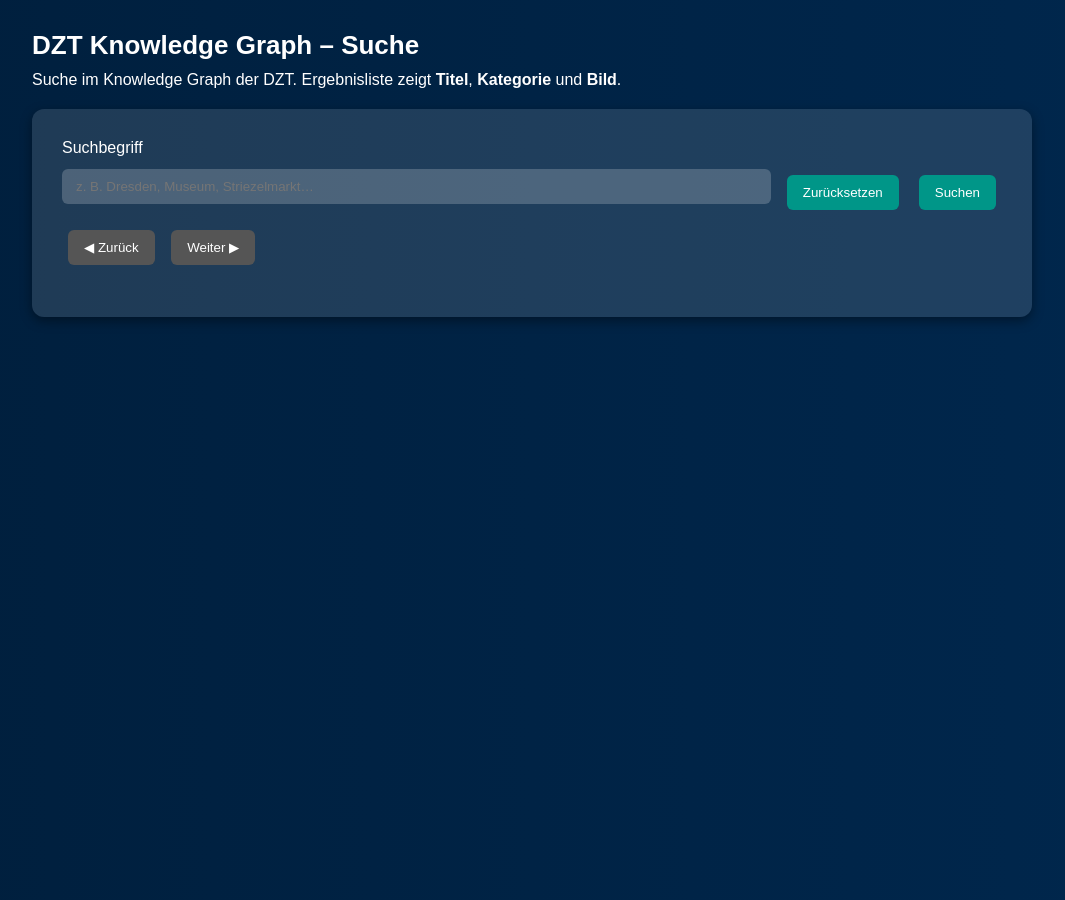
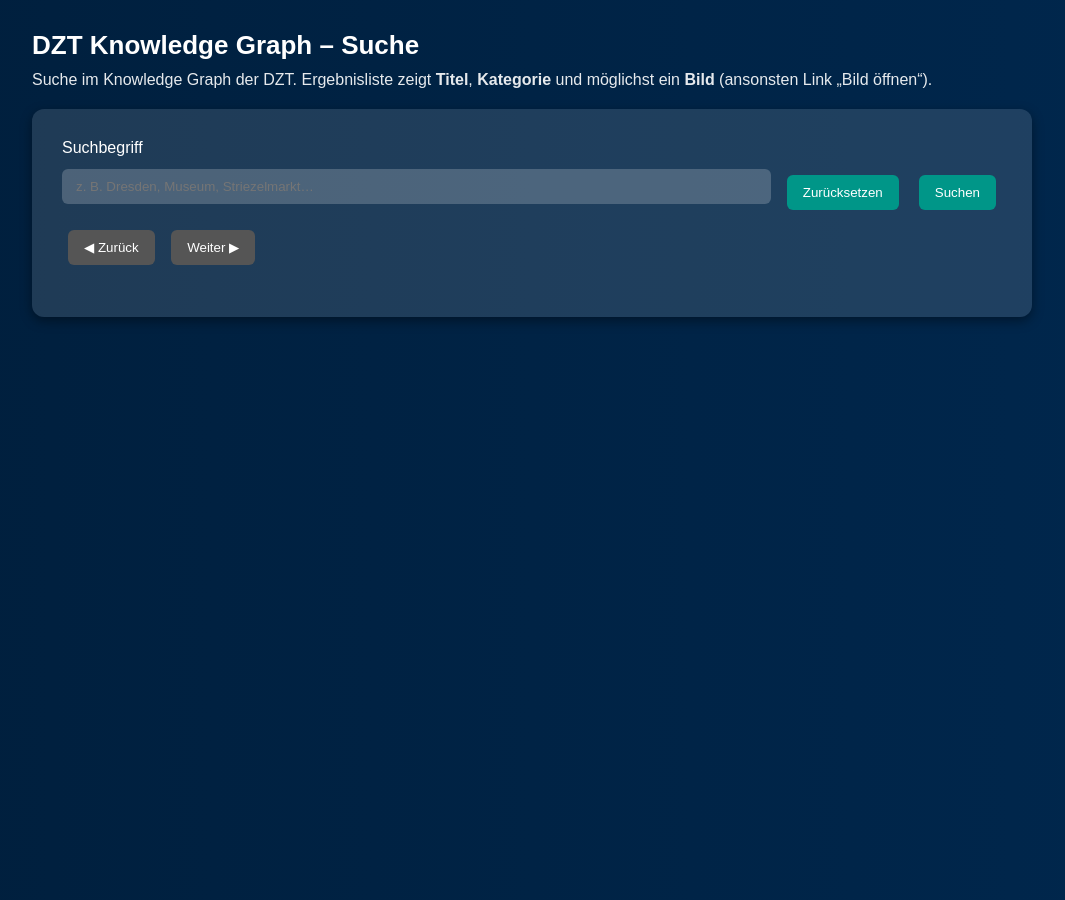
Before and after one commit to Tim-Meyer-TMGS/SaTourN, a Jekyll site: the page KG-Finder/index.html, which Jekyll copies as it is, in a window 1280 px wide. Shown: the whole page, without its empty margins (108-1173 px from the left). Built offline with Jekyll 4.4.1, drawn with Linux system fonts in a browser that asks for light colours; some of the changed lines change nothing that is shown.

Commit message:
Update index.html

```diff
--- a/KG-Finder/index.html
+++ b/KG-Finder/index.html
@@ -5,23 +5,25 @@
   <meta name="viewport" content="width=device-width, initial-scale=1" />
   <title>DZT Knowledge Graph – Suche</title>
   <style>
-/* === styles_trimmed.css (relevant) === */
+/* === styles_trimmed.css (Auszug, auf App zugeschnitten) === */
 * { margin:0; padding:0; box-sizing:border-box; font-family:"Arial",sans-serif; color:#fff; }
 body { display:flex; flex-direction:column; align-items:center; min-height:100vh; width:100%; padding:20px;
   background:linear-gradient(to right,#001f3d,#00274d); color:#fff; }
+.header { width:100%; max-width:1000px; margin-top:10px; }
 .container { background:rgba(255,255,255,.12); padding:30px; border-radius:12px; box-shadow:0 4px 12px rgba(0,0,0,.4);
   text-align:left; max-width:1000px; width:100%; margin:20px auto; }
 h1 { font-size:26px; margin-bottom:10px; }
+p.sub { opacity:.9; }
 button { padding:10px 16px; background:#009688; color:#fff; border:none; border-radius:6px; cursor:pointer; margin:6px; transition:background .2s; }
 button:hover{background:#00796b} button:disabled{background:#555; cursor:default}
 input[type="text"]{width:100%; padding:10px 14px; margin:12px 0; background:rgba(255,255,255,.2); color:#fff; border:none; border-radius:6px;}
-.header { width:100%; max-width:1000px; margin-top:10px; }
 .form-grid { display:grid; grid-template-columns: 1fr auto; gap:10px; align-items:end; }
 #results { margin-top:16px; display:grid; gap:12px; }
 .result { display:grid; grid-template-columns:140px 1fr; gap:14px; padding:12px; border:1px solid rgba(255,255,255,.25); border-radius:10px; background:rgba(0,0,0,.25); }
-.thumb { width:140px; height:100px; border-radius:8px; overflow:hidden; background:rgba(0,0,0,.5); border:1px solid rgba(255,255,255,.25);
-  display:grid; place-items:center; font-size:12px; color:#d0e6ff; }
+.thumb { width:140px; height:100px; border-radius:8px; overflow:hidden; background:rgba(0,0,0,.45); border:1px solid rgba(255,255,255,.25);
+  display:grid; place-items:center; font-size:12px; color:#d0e6ff; position:relative; }
 .thumb img { width:100%; height:100%; object-fit:cover; display:block; }
+.badge { position:absolute; left:6px; top:6px; background:rgba(0,0,0,.6); border:1px solid rgba(255,255,255,.3); border-radius:6px; padding:2px 6px; font-size:11px; }
 .meta { display:grid; gap:6px; }
 .title { font-size:18px; font-weight:700; }
 .line a { color:#9effb0; text-decoration:none; }
@@ -29,12 +31,13 @@
 .count, #status { color:#e0e0e0; font-size:13px; }
 .spinner { display:inline-block; width:16px; height:16px; border-radius:50%; border:3px solid rgba(255,255,255,.35); border-top-color:#00d1ff; animation:spin 1s linear infinite; }
 @keyframes spin { to { transform: rotate(360deg); } }
+a.btn-link { display:inline-block; margin-top:4px; font-size:12px; color:#aee3ff; text-decoration:underline; }
   </style>
 </head>
 <body>
   <div class="header">
     <h1>DZT Knowledge Graph – Suche</h1>
-    <p class="sub">Suche im Knowledge Graph der DZT. Ergebnisliste zeigt <strong>Titel</strong>, <strong>Kategorie</strong> und <strong>Bild</strong>.</p>
+    <p class="sub">Suche im Knowledge Graph der DZT. Ergebnisliste zeigt <strong>Titel</strong>, <strong>Kategorie</strong> und möglichst ein <strong>Bild</strong> (ansonsten Link „Bild öffnen“).</p>
   </div>
 
   <section class="container">
@@ -75,14 +78,19 @@
   </template>
 
 <script>
-    // ==== Konfiguration ====
-    const API_KEY = '3b49f5e2f44665aec87f761d4cafb9d2'; // öffentlicher Key (vom Nutzer freigegeben)
+/* ==========================
+   Konfiguration
+========================== */
+const API_KEY = '3b49f5e2f44665aec87f761d4cafb9d2';      // öffentlicher Key (von dir freigegeben)
 const DS_LIST_URL = 'https://semantify.it/list/CRkyvcqGqeUu';
 const FIXED_LANG = 'de';
+const PAGE_SIZE = 10;
 
-    // ==== State & DOM ====
+/* ==========================
+   State & DOM
+========================== */
 let page = 1;
-    const PAGE_SIZE = 10;
+let lastQuery = '';
 
 const form = document.getElementById('searchForm');
 const inputQ = document.getElementById('q');
@@ -95,13 +103,20 @@
 const resetBtn = document.getElementById('resetBtn');
 
 (function init() {
-      prevBtn.addEventListener('click', () => { if (page>1) { page--; search(inputQ.value.trim()); } });
-      nextBtn.addEventListener('click', () => { page++; search(inputQ.value.trim()); });
+  prevBtn.addEventListener('click', () => { if (page>1) { page--; search(lastQuery); } });
+  nextBtn.addEventListener('click', () => { page++; search(lastQuery); });
   resetBtn.addEventListener('click', () => { inputQ.value=''; page=1; results.innerHTML=''; countEl.textContent=''; status(''); });
-      form.addEventListener('submit', (e) => { e.preventDefault(); page = 1; search(inputQ.value.trim()); });
+  form.addEventListener('submit', (e) => {
+    e.preventDefault();
+    page = 1;
+    lastQuery = inputQ.value.trim();
+    search(lastQuery);
+  });
 })();
 
-    // ==== UI/Helper ====
+/* ==========================
+   Utilities
+========================== */
 function status(msg, isError=false) { statusEl.innerHTML = msg ? (isError ? `<span style="color:#ff6b6b">${msg}</span>` : msg) : ''; }
 function getFirstProp(obj, keys) {
   if (!obj || typeof obj !== 'object') return undefined;
@@ -109,15 +124,16 @@
     if (Object.prototype.hasOwnProperty.call(obj, k)) return obj[k];
     const hit = Object.keys(obj).find(key =>
       key.endsWith('/' + k.split(':').pop()) || key.endsWith('#' + k.split(':').pop()) || key === k
-        ); if (hit) return obj[hit];
-      } return undefined;
+    );
+    if (hit) return obj[hit];
+  }
+  return undefined;
 }
 function pickLangString(value) {
   if (!value) return '';
-      const lang = FIXED_LANG;
-      const pick = (v)=> typeof v==='string' ? v : (v?.['@value'] || v?.value || '');
+  const pick = v => typeof v === 'string' ? v : (v?.['@value'] || v?.value || '');
   if (Array.isArray(value)) {
-        const byLang = value.find(v => v && (v['@language'] === lang || v['language'] === lang)); if (byLang) return pick(byLang);
+    const byLang = value.find(v => v && (v['@language'] === FIXED_LANG || v['language'] === FIXED_LANG)); if (byLang) return pick(byLang);
     const de = value.find(v => v && (v['@language'] === 'de' || v['language'] === 'de')); if (de) return pick(de);
     const any = value.find(v => v && (v['@value'] || v['value'])); return any ? pick(any) : (typeof value[0] === 'string' ? value[0] : '');
   }
@@ -126,24 +142,26 @@
 }
 function selectPrimaryNode(data, uri) {
   if (!data) return null;
-      if (Array.isArray(data)) { const byId = data.find(n => n && (n['@id'] === uri || n['@id'] === decodeURIComponent(uri))); return byId || data.find(n => n && n['@type']) || data[0]; }
-      if (data && Array.isArray(data['@graph'])) {
+  if (Array.isArray(data)) {
+    const byId = data.find(n => n && (n['@id'] === uri || n['@id'] === decodeURIComponent(uri)));
+    return byId || data.find(n => n && n['@type']) || data[0];
+  }
+  if (Array.isArray(data['@graph'])) {
     const exact = data['@graph'].find(n => n && (n['@id'] === uri || n['@id'] === decodeURIComponent(uri)));
-        if (exact) return exact; const firstThing = data['@graph'].find(n => n && n['@type']); return firstThing || data['@graph'][0];
-      } return data;
+    return exact || data['@graph'].find(n => n && n['@type']) || data['@graph'][0];
   }
-    function fallbackTitleFromUri(uri) { try { const last = uri.split(/[/#]/).pop() || uri; return decodeURIComponent(last).replace(/[-_]/g, ' '); } catch { return uri; } }
+  return data;
+}
 function indexGraph(data) {
   const map = new Map();
-      if (!data) return map;
-      const push = (n)=> { if (n && typeof n==='object' && typeof n['@id']==='string') map.set(n['@id'], n); };
+  const push = n => { if (n && typeof n==='object' && typeof n['@id']==='string') map.set(n['@id'], n); };
   if (Array.isArray(data)) data.forEach(push);
   if (Array.isArray(data['@graph'])) data['@graph'].forEach(push);
   else if (data && typeof data==='object') push(data);
   return map;
 }
-
-    // === Bild-URL-Tools ===
+function fallbackTitleFromUri(uri) { try { const last = uri.split(/[/#]/).pop() || uri; return decodeURIComponent(last).replace(/[-_]/g, ' '); } catch { return uri; } }
+function getOriginFromUri(uri) { try { const u = new URL(uri); return `${u.protocol}//${u.host}`; } catch { return ''; } }
 function absoluteFromOriginMaybe(u, origin) {
   if (!u || typeof u !== 'string') return '';
   if (/^https?:\/\//i.test(u)) return u;
@@ -151,8 +169,10 @@
   if (u.startsWith('/')) return origin.replace(/\/+$/,'') + u;
   return '';
 }
-    function getOriginFromUri(uri) { try { const u = new URL(uri); return `${u.protocol}//${u.host}`; } catch { return ''; } }
 
+/* ==========================
+   Bild-Auflösung
+========================== */
 function extractUrlFromImage(img, origin, graphMap) {
   const read = (v) => {
     if (!v) return '';
@@ -190,7 +210,6 @@
   if (Array.isArray(img)) { for (const n of img) { const u = read(n); if (u) return u; } return ''; }
   return read(img);
 }
-
 function pickImageUrl(node, thingUri, graphMap) {
   const origin = getOriginFromUri(thingUri || '');
   const propsList = [
@@ -198,8 +217,8 @@
     ['https://schema.org/thumbnailUrl','http://schema.org/thumbnailUrl','schema:thumbnailUrl','thumbnailUrl'],
     ['https://schema.org/photo','http://schema.org/photo','schema:photo','photo'],
     ['https://schema.org/logo','http://schema.org/logo','schema:logo','logo'],
-        ['https://schema.org/hasRepresentation','http://schema.org/hasRepresentation','schema:hasRepresentation','hasRepresentation'],
-        ['https://schema.org/depiction','http://schema.org/depiction','schema:depiction','depiction']
+    ['https://schema.org/hasRepresentation','http://schema.org/hasRepresentation','hasRepresentation'],
+    ['https://schema.org/depiction','http://schema.org/depiction','depiction']
   ];
   for (const props of propsList) {
     const val = getFirstProp(node, props);
@@ -209,104 +228,52 @@
   }
   return '';
 }
-
-    // === Onlim-Auflösung & Kandidaten ===
-    function isOnlimEntity(u) {
-      try { const x = new URL(u); return /(^|\.)onlim\.com$/i.test(x.hostname) && /^\/entity\/[a-f0-9-]+$/i.test(x.pathname); }
+function isOnlimEntityUrl(u) {
+  try { const x = new URL(u); return /(^|\.)onlim\.com$/i.test(x.hostname) && /^\/entity\/[a-f0-9-]+/i.test(x.pathname); }
   catch { return false; }
 }
-    function parseOnlimIdNs(u) {
-      const x = new URL(u);
-      const id = x.pathname.split('/').pop();
-      const ns = `${x.protocol}//${x.host}/entity`;
-      return { id, ns, base: `${x.protocol}//${x.host}` };
-    }
-    function buildOnlimCandidates(rawUrl, directUrl) {
-      const { id, base } = parseOnlimIdNs(rawUrl);
-      const c = [];
-      if (directUrl) c.push(directUrl);
-      // bekannte Endpunkte
-      c.push(
-        `${base}/entity/${id}/download`,
-        `${base}/entity/${id}?download=1`,
-        `${base}/file/${id}`,
-        `${base}/api/v1/entity/${id}/download`,
-        `${base}/api/entity/${id}/download`,
-        `${base}/api/file/${id}`
-      );
-      // https-Variante erzwingen + 2 CDNs
-      const expanded = [];
-      const dedup = new Set();
-      for (const u of c) {
-        if (!u) continue;
-        const https = u.startsWith('http:') ? ('https:' + u.slice(5)) : u;
-        const weserv = `https://images.weserv.nl/?url=${encodeURIComponent(https.replace(/^https?:\/\//,''))}`;
-        const wsrv   = `https://wsrv.nl/?url=${encodeURIComponent(https.replace(/^https?:\/\//,''))}`;
-        for (const cand of [https, weserv, wsrv]) {
-          if (!dedup.has(cand)) { dedup.add(cand); expanded.push(cand); }
-        }
-      }
-      return expanded;
+function toHttps(u) { return u.startsWith('http:') ? ('https:' + u.slice(5)) : u; }
+
+/**
+ * Versucht, ein Bild in ein <img> zu laden.
+ * - Bei Onlim-Entity-URLs lassen wir bewusst den <img>-Versuch aus und bieten sofort einen Link an,
+ *   da diese Hosts sehr oft die Einbettung blockieren (ORB/CORP).
+ * - Für reguläre https-URLs wird versucht zu laden; bei Fehler → Link-Fallback.
+ */
+function mountImageOrLink(thumbEl, altText, rawUrl) {
+  if (!rawUrl) return;
+  const url = toHttps(rawUrl);
+
+  // Onlim-Entities: Link-Fallback (Browser blockt meist <img>)
+  if (isOnlimEntityUrl(url)) {
+    thumbEl.innerHTML = `<span class="badge">Bild-Host blockt</span><a class="btn-link" href="${url}" target="_blank" rel="noopener">Bild öffnen</a>`;
+    return;
   }
 
-    async function resolveOnlimImage(rawUrl) {
-      try {
-        const { id, ns } = parseOnlimIdNs(rawUrl);
-        const url = new URL(`https://proxy.opendatagermany.io/api/ts/v1/kg/things/${encodeURIComponent(id)}`);
-        url.searchParams.set('ns', ns);
-        const res = await fetch(url.toString(), {
-          headers: { 'x-api-key': API_KEY, 'accept': 'application/json', 'inLang': 'de', 'x-hop': '0' }
-        });
-        if (!res.ok) return '';
-        const data = await res.json();
-        const arr = Array.isArray(data) ? data
-                  : Array.isArray(data?.['@graph']) ? data['@graph']
-                  : data ? [data] : [];
-        const node = arr.find(n => n && typeof n==='object') || {};
-        const origin = (() => { try { const u = new URL(rawUrl); return `${u.protocol}//${u.host}`; } catch { return ''; } })();
-        // Versuche contentUrl > url > @id (absolut)
-        const cu = extractUrlFromImage(node, origin, null);
-        return cu || '';
-      } catch { return ''; }
-    }
-
-    async function tryLoadImageChain(thumbEl, altText, rawUrl) {
-      let resolved = '';
-      if (isOnlimEntity(rawUrl)) {
-        resolved = await resolveOnlimImage(rawUrl);
-      }
-      const candidates = isOnlimEntity(rawUrl)
-        ? buildOnlimCandidates(rawUrl, resolved)
-        : [rawUrl,
-           `https://images.weserv.nl/?url=${encodeURIComponent(rawUrl.replace(/^https?:\/\//,''))}`,
-           `https://wsrv.nl/?url=${encodeURIComponent(rawUrl.replace(/^https?:\/\//,''))}`];
-
-      console.debug('[IMG] Kandidaten für', rawUrl, candidates);
-
-      function attempt(i=0) {
-        if (i >= candidates.length) {
-          thumbEl.innerHTML = `<a href="${resolved || rawUrl}" target="_blank" rel="noopener">Bild öffnen</a>`;
-          return;
-        }
-        const u = candidates[i];
+  // Regulärer Versuch als <img>
   const img = new Image();
   img.alt = altText || 'Bild';
   img.loading = 'lazy';
   img.decoding = 'async';
   img.referrerPolicy = 'no-referrer';
-        img.onload = () => { console.debug('[IMG] Erfolg:', u); thumbEl.innerHTML=''; thumbEl.appendChild(img); };
-        img.onerror = () => { console.debug('[IMG] Fehler:', u); attempt(i+1); };
-        img.src = u;
-      }
-      attempt(0);
+  img.onerror = () => {
+    // Fallback: Link zeigen
+    thumbEl.innerHTML = `<a class="btn-link" href="${url}" target="_blank" rel="noopener">Bild öffnen</a>`;
+  };
+  img.onload = () => {
+    thumbEl.innerHTML = '';
+    thumbEl.appendChild(img);
+  };
+  img.src = url;
 }
 
-    // ==== API Calls ====
+/* ==========================
+   API Calls (direkt)
+========================== */
 async function queryThings({ kw }) {
   const url = new URL('https://proxy.opendatagermany.io/api/ts/v2/kg/things');
   if (kw) url.searchParams.set('kw', kw);
   url.searchParams.set('filterDsList', DS_LIST_URL);
-
   const res = await fetch(url.toString(), {
     headers: {
       'x-api-key': API_KEY,
@@ -334,14 +301,16 @@
   const url = new URL(`https://proxy.opendatagermany.io/api/ts/v1/kg/things/${encodeURIComponent(id)}`);
   url.searchParams.set('ns', ns);
   const res = await fetch(url.toString(), {
-        headers: { 'x-api-key': API_KEY, 'accept': 'application/json', 'inLang': 'de', 'x-hop': '3' }
+    headers: { 'x-api-key': API_KEY, 'accept': 'application/json', 'inLang': FIXED_LANG, 'x-hop': '3' }
   });
   if (!res.ok) throw new Error(`Abruf fehlgeschlagen (${res.status})`);
   const data = await res.json();
   return { uri, data };
 }
 
-    // ==== Suche ====
+/* ==========================
+   Suche & Rendering
+========================== */
 async function search(query) {
   results.innerHTML = '';
   status(`<span class="spinner"></span> Lädt…`);
@@ -349,7 +318,7 @@
 
   try {
     let things = await queryThings({ kw: query });
-        if (!things.length && query) { things = await queryThings({ kw: query }); }
+    if (!things.length && query) { things = await queryThings({ kw: query }); } // kleiner Retry
 
     if (!things.length) { status('Keine Treffer. Begriff ändern.'); return; }
 
@@ -366,7 +335,6 @@
   }
 }
 
-    // ==== Rendering ====
 function renderItem(entry) {
   const { uri, data } = entry;
   const node = selectPrimaryNode(data, uri) || data || {};
@@ -393,13 +361,22 @@
   }
   el.querySelector('[data-role=cat]').textContent = cat || '—';
 
-      // Bild
+  // Bild: best effort + Link-Fallback + Hinweis
   const rawImg = pickImageUrl(node, uri, graphMap);
   const thumb = el.querySelector('[data-role=thumb]');
-      if (rawImg) { tryLoadImageChain(thumb, name || 'Bild', rawImg); }
-      else { thumb.innerHTML = '<span>kein Bild</span>'; }
+  if (rawImg) {
+    mountImageOrLink(thumb, name || 'Bild', rawImg);
+  } else {
+    // evtl. sekundär: suche in verlinkten Knoten nach ImageObject
+    const possible = [...graphMap.values()].find(n => n && (n['@type'] === 'https://schema.org/ImageObject' || (Array.isArray(n['@type']) && n['@type'].includes('https://schema.org/ImageObject'))));
+    if (possible) {
+      const origin = getOriginFromUri(uri);
+      const u = extractUrlFromImage(possible, origin, graphMap);
+      if (u) mountImageOrLink(thumb, name || 'Bild', u);
+    }
+  }
 
-      // Link
+  // ID-Link
   const a = el.querySelector('[data-role=id]');
   a.href = uri; a.textContent = uri;
 
```
Lines whose indentation alone changed are shown as unchanged.
